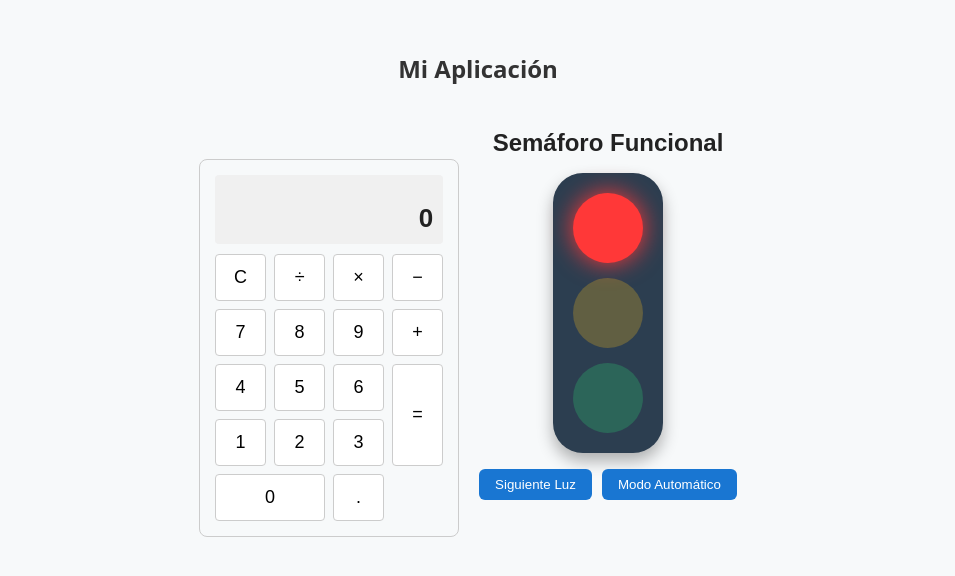
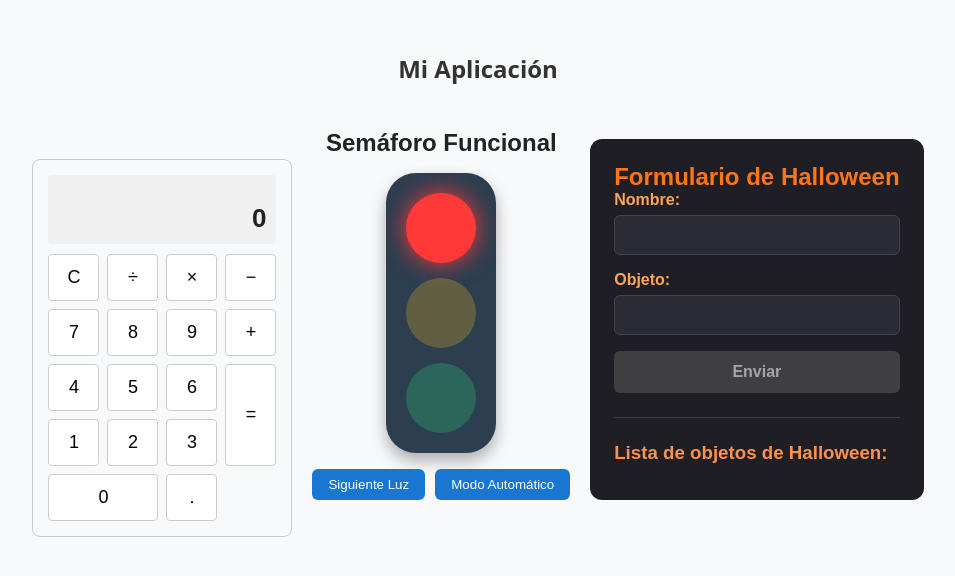
Before and after one commit to Kbrerag23/mi-proyecto-angular, an Angular app: page / in a window 1280 px wide. Shown: the part 106-682 px from the top of the page, without its empty margins (162-1117 px from the left). Built offline with nearby package versions, Linux system fonts and the light colour scheme.

Commit message:
Añadida lista halloween

```diff
--- a/src/app/app.html
+++ b/src/app/app.html
@@ -6,5 +6,6 @@
   <section class="app-content">
     <app-calculator></app-calculator>
     <app-traffic-light></app-traffic-light>
+    <app-halloween></app-halloween>
   </section>
 </main>
--- a/src/app/app.ts
+++ b/src/app/app.ts
@@ -1,11 +1,12 @@
 import { Component } from '@angular/core';
 import { CalculatorComponent } from './components/calculator/calculator';
 import { TrafficLightComponent } from './components/traffic-light/traffic-light';
+import { HalloweenComponent } from './components/Halloweeen/halloween';
 
 @Component({
   selector: 'app-root',
   standalone: true,
-  imports: [CalculatorComponent, TrafficLightComponent],
+  imports: [CalculatorComponent, TrafficLightComponent, HalloweenComponent],
   templateUrl: './app.html',
   styleUrl: './app.css'
 })
--- /dev/null
+++ b/src/app/components/Halloweeen/halloween.css
@@ -0,0 +1,86 @@
+.halloween-container {
+  max-width: 480px;
+  margin: 30px auto;
+  padding: 24px;
+  background-color: #1e1e24;
+  color: #f7f7f7;
+  border-radius: 12px;
+  font-family: sans-serif;
+}
+
+h2 {
+  color: #ff7518;
+  text-align: center;
+  margin-top: 0;
+}
+
+.form-group {
+  margin-bottom: 16px;
+  display: flex;
+  flex-direction: column;
+}
+
+label {
+  font-weight: bold;
+  margin-bottom: 6px;
+  color: #ffa458;
+}
+
+input {
+  padding: 10px;
+  border: 1px solid #444;
+  border-radius: 6px;
+  font-size: 1rem;
+  background-color: #2b2b36;
+  color: #fff;
+  outline: none;
+}
+
+input:focus {
+  border-color: #ff7518;
+}
+
+.error-msg {
+  color: #ff5252;
+  font-size: 0.85rem;
+  margin-top: 4px;
+}
+
+button {
+  width: 100%;
+  padding: 12px;
+  background-color: #ff7518;
+  color: #fff;
+  border: none;
+  border-radius: 6px;
+  font-size: 1rem;
+  font-weight: bold;
+  cursor: pointer;
+}
+
+button:disabled {
+  background-color: #555;
+  cursor: not-allowed;
+  opacity: 0.6;
+}
+
+hr {
+  border: 0;
+  height: 1px;
+  background: #3a3a48;
+  margin: 24px 0;
+}
+
+.lista-container h3 {
+  color: #ff914d;
+  margin-bottom: 12px;
+}
+
+ol {
+  padding-left: 20px;
+}
+
+ol li {
+  margin-bottom: 6px;
+  font-size: 1.05rem;
+}
--- /dev/null
+++ b/src/app/components/Halloweeen/halloween.html
@@ -0,0 +1,58 @@
+<div class="halloween-container">
+  <h2>Formulario de Halloween</h2>
+
+  <form [formGroup]="formularioHalloween" (ngSubmit)="enviar()">
+    <div class="form-group">
+      <label for="nombre">Nombre:</label>
+      <input id="nombre" type="text" formControlName="nombre" />
+
+      @if (nombre.invalid && (nombre.dirty || nombre.touched)) {
+        <div class="error-msg">
+          @if (nombre.hasError('required')) {
+            <span>El nombre es obligatorio.</span>
+          }
+          @if (nombre.hasError('minlength')) {
+            <span>Debe tener al menos 3 caracteres.</span>
+          }
+          @if (nombre.hasError('maxlength')) {
+            <span>No puede superar los 50 caracteres.</span>
+          }
+        </div>
+      }
+    </div>
+
+    <div class="form-group">
+      <label for="objeto">Objeto:</label>
+      <input id="objeto" type="text" formControlName="objeto" />
+
+      @if (objeto.invalid && (objeto.dirty || objeto.touched)) {
+        <div class="error-msg">
+          @if (objeto.hasError('required')) {
+            <span>El objeto es obligatorio.</span>
+          }
+          @if (objeto.hasError('minlength')) {
+            <span>Debe tener al menos 3 caracteres.</span>
+          }
+          @if (objeto.hasError('maxlength')) {
+            <span>No puede superar los 50 caracteres.</span>
+          }
+        </div>
+      }
+    </div>
+
+    <button type="submit" [disabled]="formularioHalloween.invalid">
+      Enviar
+    </button>
+  </form>
+
+  <hr />
+
+  <div class="lista-container">
+    <h3>Lista de objetos de Halloween:</h3>
+    <ol>
+      @for (item of objetosHalloween; track $index) {
+        <li>{{ item }}</li>
+      }
+    </ol>
+  </div>
+</div>
--- /dev/null
+++ b/src/app/components/Halloweeen/halloween.ts
@@ -0,0 +1,42 @@
+import { Component } from '@angular/core';
+import { FormControl, FormGroup, ReactiveFormsModule, Validators } from '@angular/forms';
+
+@Component({
+  selector: 'app-halloween',
+  standalone: true,
+  imports: [ReactiveFormsModule],
+  templateUrl: './halloween.html',
+  styleUrls: ['./halloween.css']
+})
+export class HalloweenComponent {
+  objetosHalloween: string[] = [];
+
+  formularioHalloween = new FormGroup({
+    nombre: new FormControl('', {
+      nonNullable: true,
+      validators: [Validators.required, Validators.minLength(3), Validators.maxLength(50)]
+    }),
+    objeto: new FormControl('', {
+      nonNullable: true,
+      validators: [Validators.required, Validators.minLength(3), Validators.maxLength(50)]
+    })
+  });
+
+  get nombre(): FormControl<string> {
+    return this.formularioHalloween.get('nombre') as FormControl<string>;
+  }
+
+  get objeto(): FormControl<string> {
+    return this.formularioHalloween.get('objeto') as FormControl<string>;
+  }
+
+  enviar(): void {
+    if (this.formularioHalloween.valid) {
+      const nuevoObjeto = this.formularioHalloween.value.objeto?.trim();
+      if (nuevoObjeto) {
+        this.objetosHalloween.push(nuevoObjeto);
+        this.formularioHalloween.reset();
+      }
+    }
+  }
+}
```
